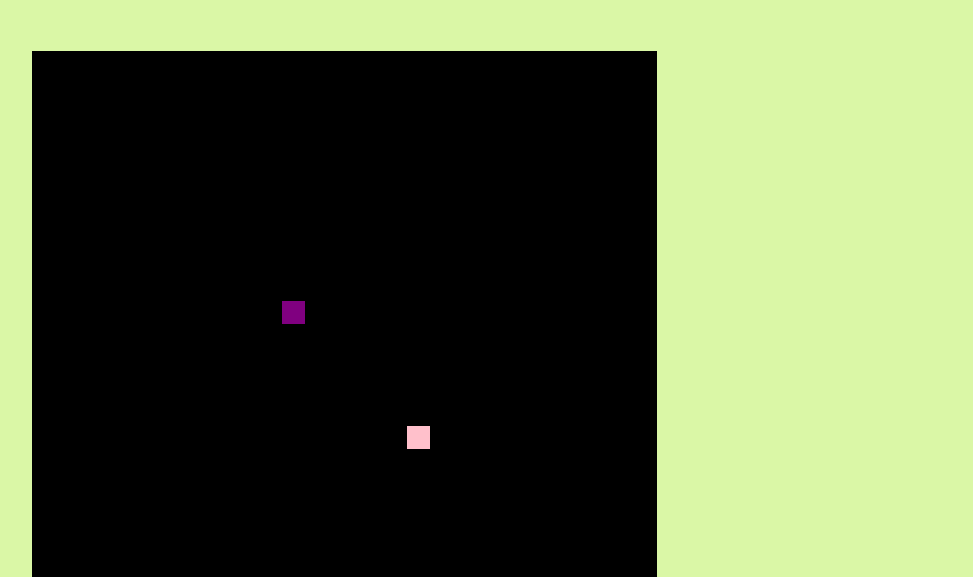
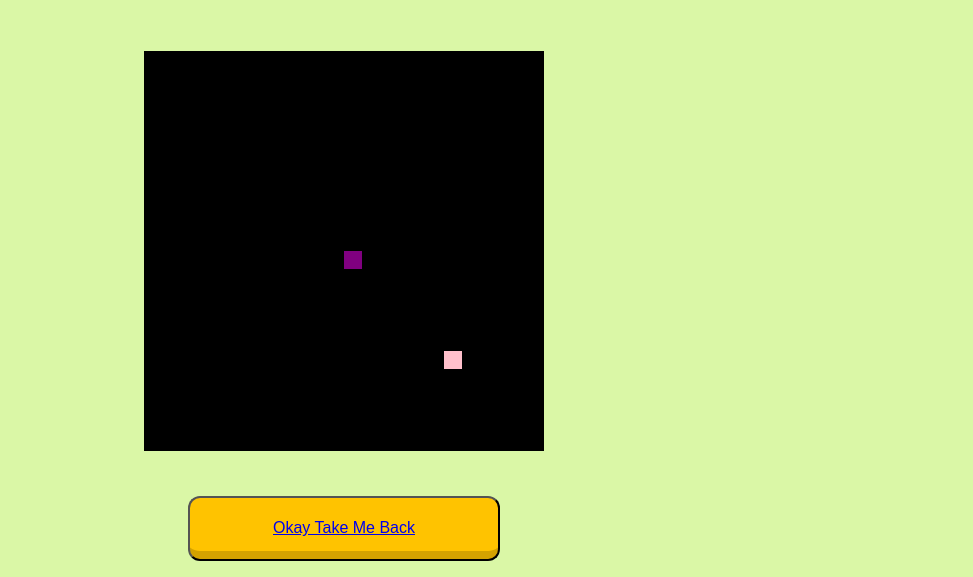
Before and after one commit to miau23/Comp426-FinalProject, a website: page game.html in a window 1280 px wide. Shown: the part 223-800 px from the top of the page, without its empty margins (296-1269 px from the left). Drawn offline with nearby package versions, Linux system fonts and the light colour scheme.

Commit message:
game size

```diff
--- a/game.html
+++ b/game.html
@@ -11,7 +11,7 @@
             Dark Mode
         </button>
         <h1 class = "main-title">Play a Game</h1>
-        <canvas id = "canvas" width ="625" height = "625"></canvas>
+        <canvas id = "canvas" width ="400" height = "400"></canvas>
         <div id="root4"></div>
 
         <button id = "back"> <a href = "index.html">Okay Take Me Back </a></button>
--- a/game.js
+++ b/game.js
@@ -24,8 +24,8 @@ window.onload = function(){
 }
 let playerX = 10;
 let playerY = 10;
-let gridSize = 25;
-let tileCnt = 25;
+let gridSize = 20;
+let tileCnt = 20;
 let tx = 15;
 let ty = 15;
 let x = 0;
```
